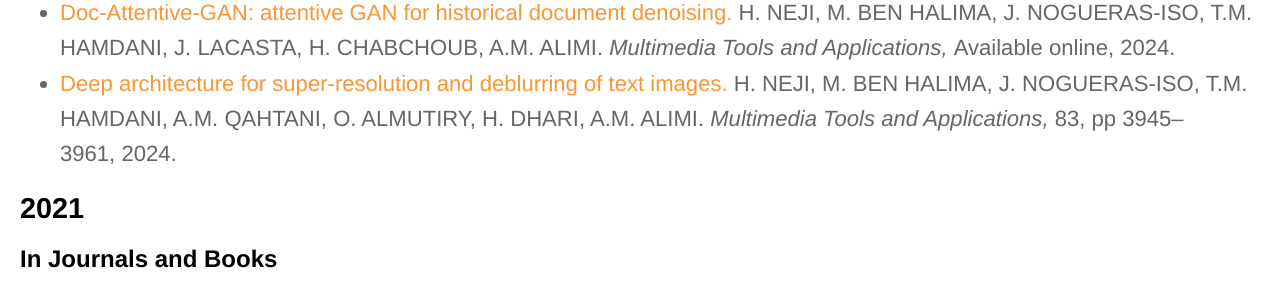
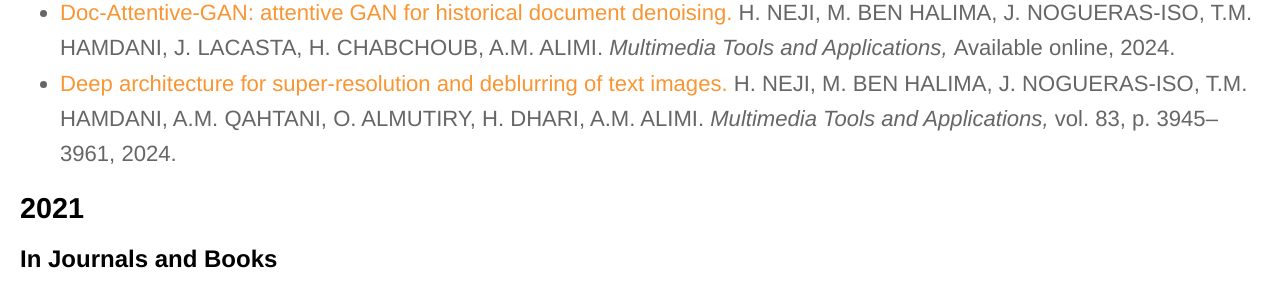
Before and after one commit to IAAA-Lab/IAAA-Lab.github.io, a Jekyll site: the page built from _staff/neji.md, in a window 1280 px wide and 900 px high, scrolled down 1187 px. Shown: the part 154-444 px from the top of the window. Built offline with Jekyll 4.4.1, drawn with Linux system fonts in a browser that asks for light colours.

Commit message:
Update papers.yml

```diff
--- a/_data/papers.yml
+++ b/_data/papers.yml
@@ -14,7 +14,7 @@
   url: https://link.springer.com/article/10.1007/s11042-023-15340-x
   authors:  H. NEJI, M. BEN HALIMA, J. NOGUERAS-ISO, T.M. HAMDANI, A.M. QAHTANI, O. ALMUTIRY, H. DHARI, A.M. ALIMI
   publication: "Multimedia Tools and Applications"
-  publication_detail: "83, pp 3945–3961"
+  publication_detail: "vol. 83, p. 3945–3961"
   year: 2024
   doi: 10.1007/s11042-023-15340-x
 # -------------------
```
